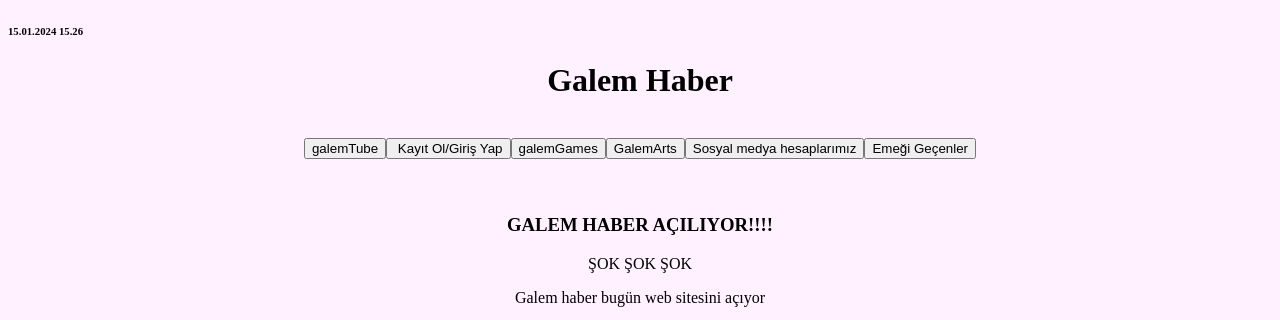
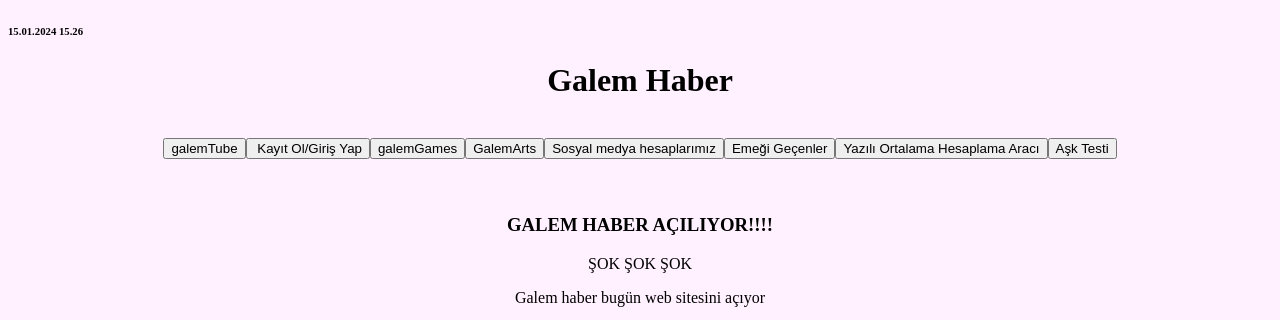
Before and after one commit to galemyork/galemyork.github.io, a plain HTML site: page index.html in a window 1280 px wide. Shown: the top 320 px of the page. Drawn offline with Linux system fonts and the light colour scheme.

Commit message:
Update index.html

```diff
--- a/index.html
+++ b/index.html
@@ -9,7 +9,7 @@
     <body>
         </center><h6>15.01.2024  15.26</h6><center>
         <h1>Galem Haber</h1><br>
-        <input type="button" onClick="location.href='galemtube.html'" value="galemTube" /><input type="button" onClick="location.href='galemgirisformdenemesi.html'" value=" Kayıt Ol/Giriş Yap" /><input type="button" onclick="location.href='galemgames.html'" value="galemGames"><input type="button" onclick="location.href='dalleçakması.html'" value="GalemArts"><input type="button" onClick="location.href='medya.html'" value="Sosyal medya hesaplarımız" /><input type="button" onClick="location.href='isimlistesi.html'" value="Emeği Geçenler" /><br><br><br>
+        <input type="button" onClick="location.href='galemtube.html'" value="galemTube" /><input type="button" onClick="location.href='galemgirisformdenemesi.html'" value=" Kayıt Ol/Giriş Yap" /><input type="button" onclick="location.href='galemgames.html'" value="galemGames"><input type="button" onclick="location.href='dalleçakması.html'" value="GalemArts"><input type="button" onClick="location.href='medya.html'" value="Sosyal medya hesaplarımız" /><input type="button" onClick="location.href='isimlistesi.html'" value="Emeği Geçenler" /><input type="button" onClick="location.href='yazili2.html'" value="Yazılı Ortalama Hesaplama Aracı" /><input type="button" onClick="location.href='asktesti.html'" value="Aşk Testi" /><br><br><br>
         <h3>GALEM HABER AÇILIYOR!!!!</h3>
         </h5> ŞOK ŞOK ŞOK</h5>
 
```
